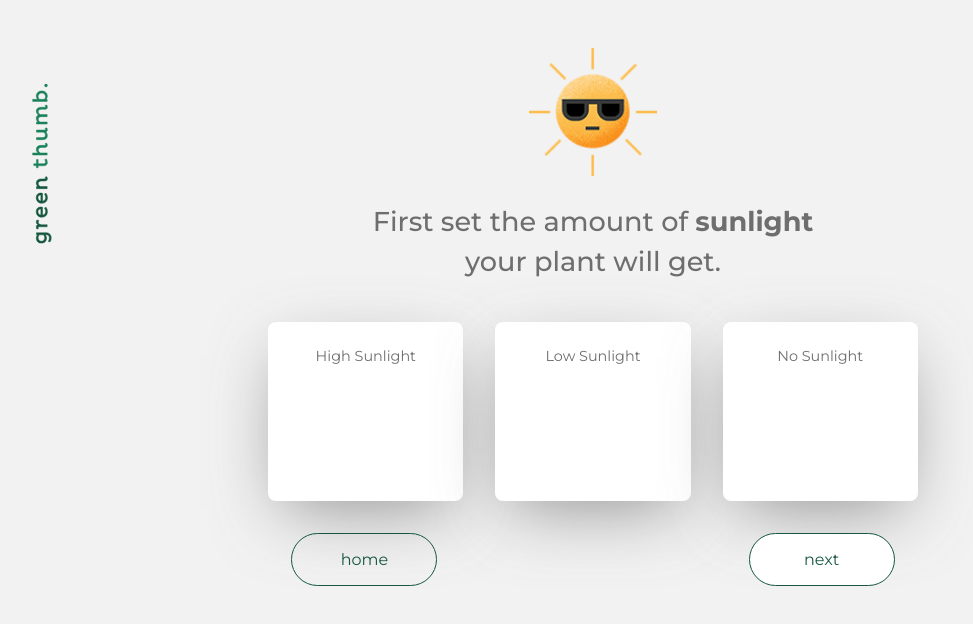
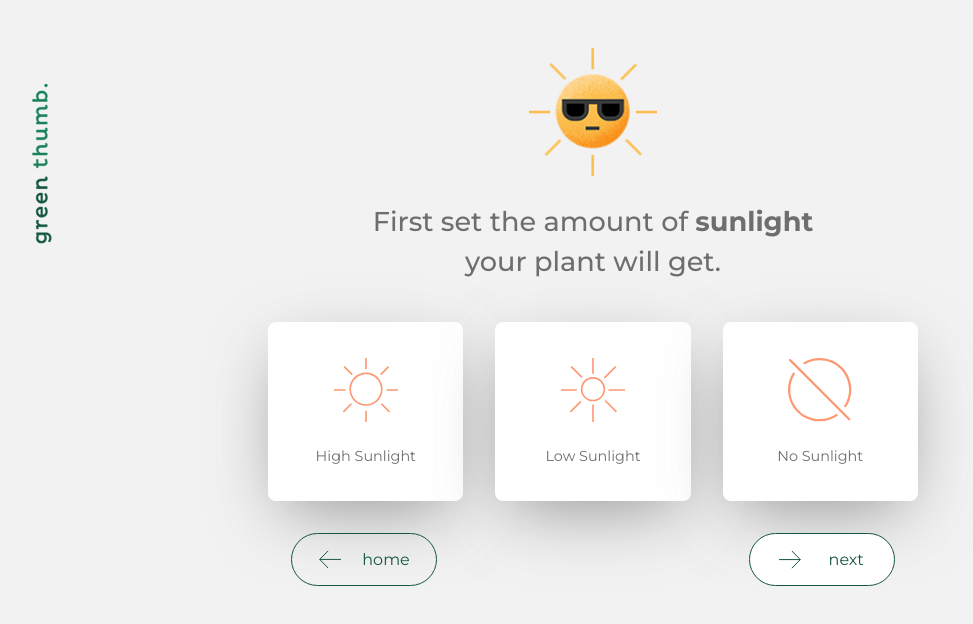
Before and after one commit to brunocsouto/greenthumb, a React (Create React App) app: page /quiz in a window 1280 px wide. Shown: the top 624 px of the page, without its empty margins (47-1020 px from the left). Built offline with nearby package versions, Linux system fonts and the light colour scheme.

Commit message:
Add quiz options image, button arrows

```diff
--- a/src/pages/Start/index.js
+++ b/src/pages/Start/index.js
@@ -25,7 +25,7 @@ class Start extends Component {
                     <h1 className="title">Find your next green friend</h1>
                     <Link to="/quiz">
                         <button id="btn-start">
-                            <ArrowIcon className="arrow" stroke="#FFF"/>
+                            <ArrowIcon className="arrow" stroke="#000"/>
                             <div className="label-button">start quizz</div>
                         </button>
                 </Link>
--- a/src/pages/quiz/index.js
+++ b/src/pages/quiz/index.js
@@ -3,6 +3,14 @@ import './styles.css'
 
 import { Link } from 'react-router-dom';
 import { ReactComponent as Logo } from '../../assets/logo/logo-greenthumb.svg';
+import { ReactComponent as ArrowIcon } from '../../assets/icons/white/arrow.svg';
+import { ReactComponent as HighSunIcon } from '../../assets/icons/coral/high-sun.svg';
+import { ReactComponent as LowSunIcon } from '../../assets/icons/coral/low-sun.svg';
+import { ReactComponent as NoAnwswerIcon } from '../../assets/icons/coral/no-answer.svg';
+import { ReactComponent as OneDropIcon } from '../../assets/icons/grey/one-drop.svg';
+import { ReactComponent as TwoDropsIcon } from '../../assets/icons/grey/two-drops.svg';
+import { ReactComponent as ThreeDropsIcon } from '../../assets/icons/grey/three-drops.svg';
+import { ReactComponent as PetIcon } from '../../assets/icons/grey/pet.svg';
 
 
 export default class Quiz extends Component {
@@ -15,7 +23,7 @@ export default class Quiz extends Component {
                     index: 1,
                     img: './assets/illustrations/sun.png',
                     options: [
-                        { value:'high', label: 'High Sunlight'},
+                        { value:'high', label: 'High Sunlight' },
                         { value:'low', label: 'Low Sunlight'},
                         { value:'no', label: 'No Sunlight'},
                     ],
@@ -112,6 +120,7 @@ export default class Quiz extends Component {
                     <div className="navigation">
                         <Link to="/">
                             <div className="buttonPrev" >
+                                <ArrowIcon className="arrow-prev" />
                                 home
                             </div>
                         </Link>
@@ -119,6 +128,7 @@ export default class Quiz extends Component {
                             className="buttonNext"
                             onClick={this.handleQuestionChange.bind(this, [current, 'next'])}
                         >
+                            <ArrowIcon />
                             next
                         </div>
                     </div>
@@ -131,12 +141,14 @@ export default class Quiz extends Component {
                             className="buttonPrev"
                             onClick={this.handleQuestionChange.bind(this, [current, 'prev'])}
                         >
+                            <ArrowIcon className="arrow-prev" />
                             prev
                         </div>
                         <div
                             className="buttonNext"
                             onClick={this.handleQuestionChange.bind(this, [current, 'next'])}
                         >
+                            <ArrowIcon className="arrow-next" />
                             next
                         </div>
                     </div>
@@ -154,6 +166,7 @@ export default class Quiz extends Component {
                             className="buttonPrev"
                             onClick={this.handleQuestionChange.bind(this, [current, 'prev'])}
                         >
+                            <ArrowIcon className="arrow-prev" />
                             prev
                         </div>
                         <Link to={path}>
@@ -161,7 +174,8 @@ export default class Quiz extends Component {
                                 className="buttonNext"
                                 onClick={this.handleQuestionChange.bind(this, [current, 'next'])}
                             >
-                                        finish
+                                <ArrowIcon className="arrow-next" />
+                                finish
                             </div>
                         </Link>
                     </div>
@@ -172,6 +186,7 @@ export default class Quiz extends Component {
                     <div className="navigation">
                         <Link to="/">
                             <div className="buttonPrev" >
+                                <ArrowIcon className="arrow-prev" />
                                 home
                             </div>
                         </Link>
@@ -179,6 +194,7 @@ export default class Quiz extends Component {
                             className="buttonNext"
                             onClick={this.handleQuestionChange.bind(this, [current, 'next'])}
                         >
+                            <ArrowIcon className="arrow-next" />
                             next
                         </div>
                     </div>
@@ -274,7 +290,31 @@ const Question = ({ handleOptionChange, question }) => {
 
 const Option = ({ handleOptionChange, label, selected, value, question }) => {
     const classNameSelected = (selected === value) ? `optionButton selected option-${question}`: `optionButton option-${question}` ;
+    const Icon = () => {
+        switch(question){
+            case 'sun':{
+                switch(value){
+                    case 'high': return <HighSunIcon />;
+                    case 'low': return <LowSunIcon />
+                    default: return <NoAnwswerIcon />
+                }
+            }
+            case 'water':{
+                switch(value){
+                    case 'daily': return <ThreeDropsIcon />
+                    case 'regularly': return <TwoDropsIcon />
+                    default: return <OneDropIcon />
+                }
+            }
+            default:{
+                return (value === 'true') ? <PetIcon /> : <NoAnwswerIcon />;
+            }
+        }
+    }
     return(
-        <div className={classNameSelected} onClick={handleOptionChange.bind(this, value)}>{label}</div>
+        <div className={classNameSelected} onClick={handleOptionChange.bind(this, value)}>
+            <div className="option-icon"><Icon /></div>
+            <div className="option-label">{label}</div>
+        </div>
     )
 }
--- a/src/pages/quiz/styles.css
+++ b/src/pages/quiz/styles.css
@@ -55,6 +55,10 @@
     box-shadow: 0px 21px 68px -14px rgba(110,110,110,0.71);
 }
 
+.optionButton:hover g{
+    fill: #fff;
+}
+
 p{
     color: #6E6E6E;
     font-weight: 500;
@@ -70,6 +74,8 @@ p{
     color: #15573F;
     border: 1px solid #15573F;
     grid-area: prev;
+    display: flex;
+    justify-content: space-around;
 }
 
 .buttonNext {
@@ -80,6 +86,15 @@ p{
     color: #fff;
     background-color: #15573F;
     grid-area: next;
+    display: flex;
+    justify-content: space-around;
+}
+
+.buttonPrev path{
+    stroke: #15573F;
+}
+.buttonNext path{
+    stroke: #15573F;
 }
 
 .selected.option-sun{
@@ -87,8 +102,8 @@ p{
     color: #fff;
     font-weight: 700;
     -webkit-box-shadow: 0px 21px 27px -22px rgba(253,152,114,1);
--moz-box-shadow: 0px 21px 27px -22px rgba(253,152,114,1);
-box-shadow: 0px 21px 27px -22px rgba(253,152,114,1);
+    -moz-box-shadow: 0px 21px 27px -22px rgba(253,152,114,1);
+    box-shadow: 0px 21px 27px -22px rgba(253,152,114,1);
 }
 
 .selected.option-pets{
@@ -96,8 +111,8 @@ box-shadow: 0px 21px 27px -22px rgba(253,152,114,1);
     color: #fff;
     font-weight: 700;
     -webkit-box-shadow: 0px 21px 27px -22px rgba(253,152,114,1);
--moz-box-shadow: 0px 21px 27px -22px rgba(253,152,114,1);
-box-shadow: 0px 21px 27px -22px rgba(253,152,114,1);
+    -moz-box-shadow: 0px 21px 27px -22px rgba(253,152,114,1);
+    box-shadow: 0px 21px 27px -22px rgba(253,152,114,1);
 }
 
 .selected.option-water{
@@ -106,6 +121,23 @@ box-shadow: 0px 21px 27px -22px rgba(253,152,114,1);
     -webkit-box-shadow: 1px 2px 9px -1px rgba(123,175,158,1);
     -moz-box-shadow: 1px 2px 9px -1px rgba(123,175,158,1);
     box-shadow: 1px 2px 9px -1px rgba(123,175,158,1);
+}
+
+.option-pets g{
+    fill: #FD9872;
+}
+
+.option-water g{
+    fill: #7BAF9E;
+}
+
+.arrow-prev{
+    transform: rotate(180deg);
+}
+
+
+.selected g{
+    fill: #fff;
 }
 
 @media (min-width: 801px){
@@ -138,6 +170,10 @@ box-shadow: 0px 21px 27px -22px rgba(253,152,114,1);
         width: 9rem;
         height: 8rem;
         font-size: .9rem;
+        display: flex;
+        flex-flow: wrap;
+        align-items: center;
+        justify-content: center;
     }
 
     .optionButton:hover{
@@ -149,6 +185,7 @@ box-shadow: 0px 21px 27px -22px rgba(253,152,114,1);
     .optionButton, .buttonNext, .buttonPrev:hover{
         cursor: pointer;
     }
+
 
     .logo-quiz{
         transform: rotate(-90deg);
@@ -186,6 +223,9 @@ box-shadow: 0px 21px 27px -22px rgba(253,152,114,1);
         background-color: #15573F;
         color: #fff;
     }
+    .buttonPrev:hover path{
+        stroke: #fff;
+    }
 
     .buttonNext{
         background-color: #fff;
@@ -196,6 +236,17 @@ box-shadow: 0px 21px 27px -22px rgba(253,152,114,1);
     .buttonNext:hover{
         background-color: #15573F;
         color: #fff;
+    }
+    .buttonNext:hover path{
+        stroke: #fff;
+    }
+
+    .option-label{
+        width: 100%;
+    }
+    .option-icon svg{
+        width:4rem;
+        height: 4rem;
     }
 
 }
@@ -216,4 +267,23 @@ box-shadow: 0px 21px 27px -22px rgba(253,152,114,1);
     .buttonPrev{
         margin: 1rem;
     }
+
+    .buttonNext path{
+        stroke: #fff;
+    }
+
+    .optionButton{
+        display: flex;
+        height: 3rem;
+    }
+    .option-label{
+        display: flex;
+        align-items: center;
+        margin: auto;
+    }
+    .option-icon svg{
+        height: 3rem;
+        width: 3rem;
+        margin-right: 1rem;
+    }
 }
```
Also changed, not shown: src/pages/plants/index.js (deleted, +0 -13 lines), public/assets/icons/white/arrow.svg, src/pages/Start/styles.css (line endings or trailing spaces).
